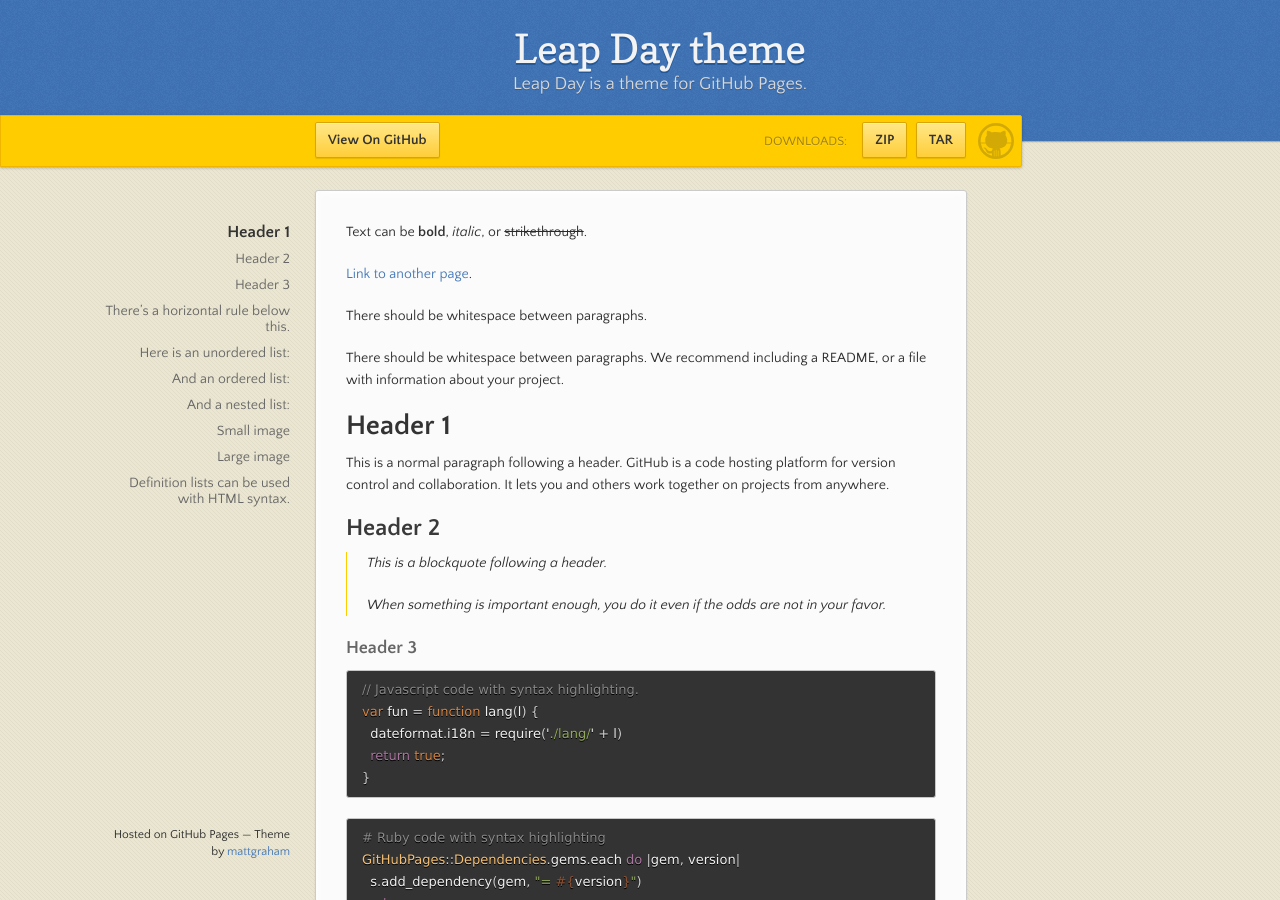
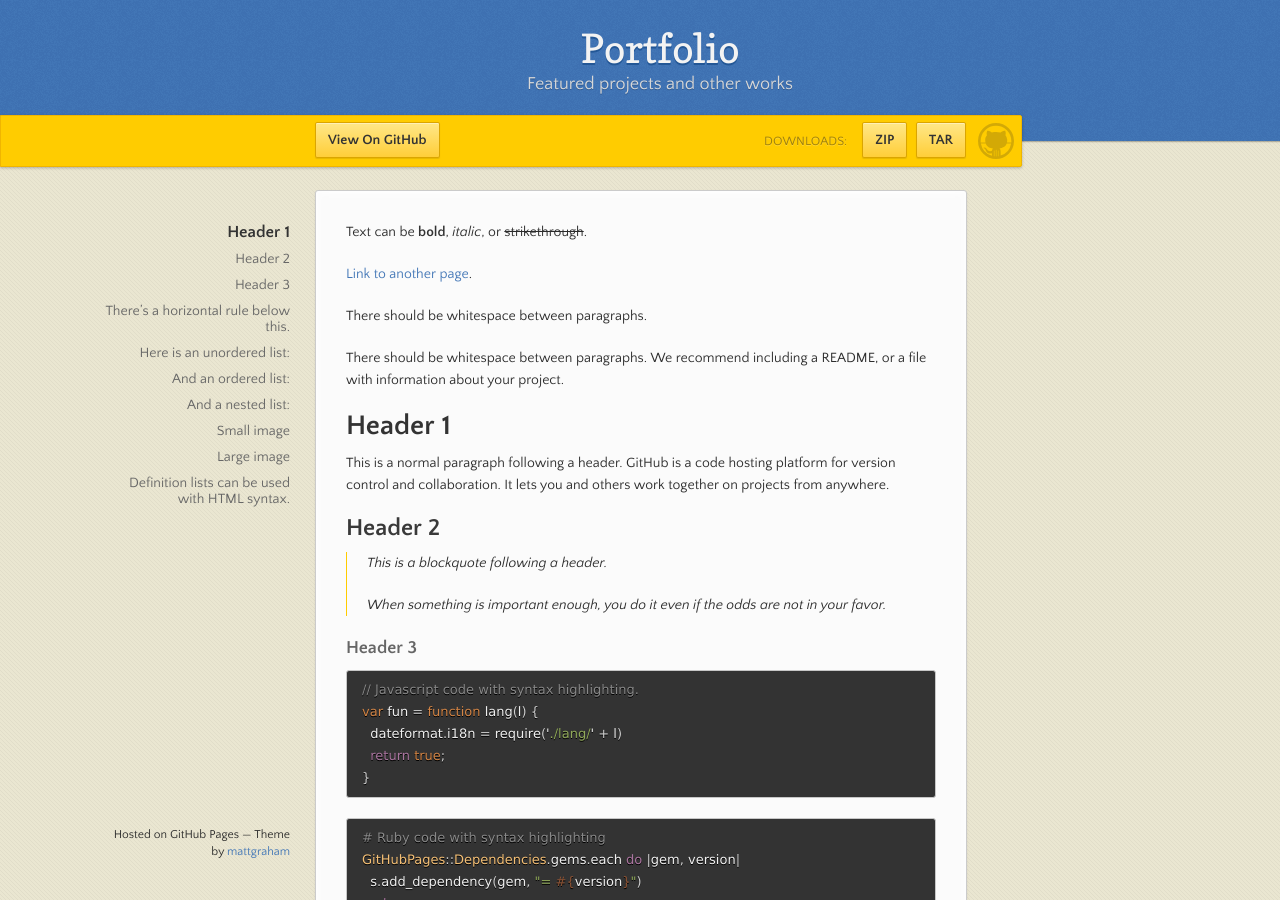
Before and after one commit to danielyin2000/danielyin2000.github.io, a Jekyll site: the page built from index.md, in a window 1280 px wide and 900 px high. Built offline with Jekyll 4.4.1, drawn with Linux system fonts in a browser that asks for light colours.

Commit message:
Update _config.yml

```diff
--- a/_config.yml
+++ b/_config.yml
@@ -1,5 +1,5 @@
-title: Leap Day theme
-description: Leap Day is a theme for GitHub Pages.
+title: Portfolio
+description: Featured projects and other works
 show_downloads: true
 google_analytics:
 theme: jekyll-theme-leap-day
```
